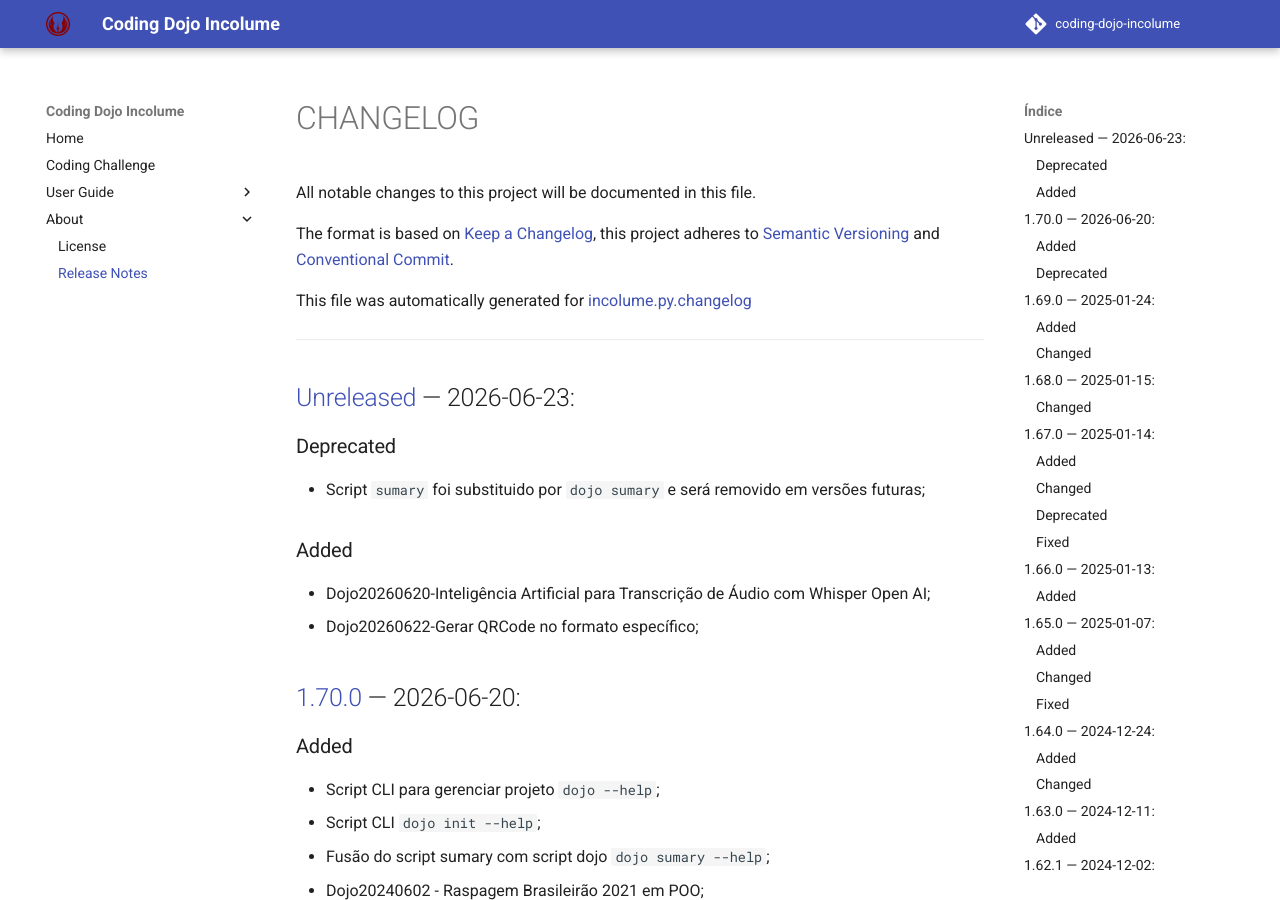
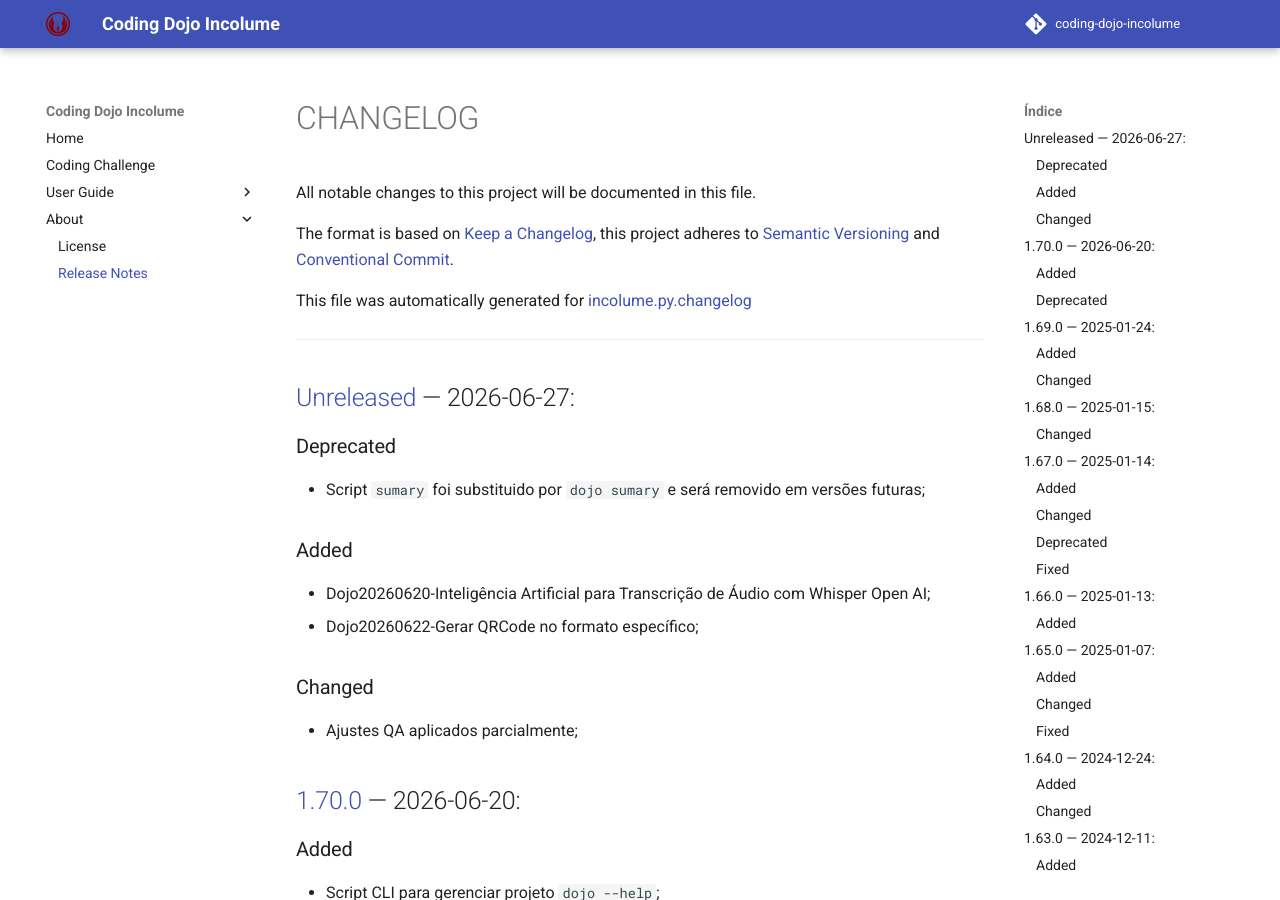
Before and after one commit to incolume-jedi/coding-dojo, an MkDocs documentation site: the page built from docs/about/CHANGELOG.md, in a window 1280 px wide and 900 px high. Built offline with MkDocs 1.6.1 and Material for MkDocs 9.7.7, drawn with Linux system fonts in a browser that asks for light colours; comment, search, counter and statistics services are not loaded.

Commit message:
doc: Atualização CHANGELOG.md

```diff
--- a/docs/about/CHANGELOG.md
+++ b/docs/about/CHANGELOG.md
@@ -10,12 +10,14 @@ This file was automatically generated for [incolume.py.changelog](https://github
 ---
 
 
-## [Unreleased]	 &#8212; 	2026-06-23:
+## [Unreleased]	 &#8212; 	2026-06-27:
 ### Deprecated
   - Script `sumary` foi substituido por `dojo sumary` e será removido em versões futuras;
 ### Added
   - Dojo20260620-Inteligência Artificial para Transcrição de Áudio com Whisper Open AI;
   - Dojo20260622-Gerar QRCode no formato específico;
+### Changed
+  - Ajustes QA aplicados parcialmente;
 
 ## [1.70.0]	 &#8212; 	2026-06-20:
 ### Added
```
